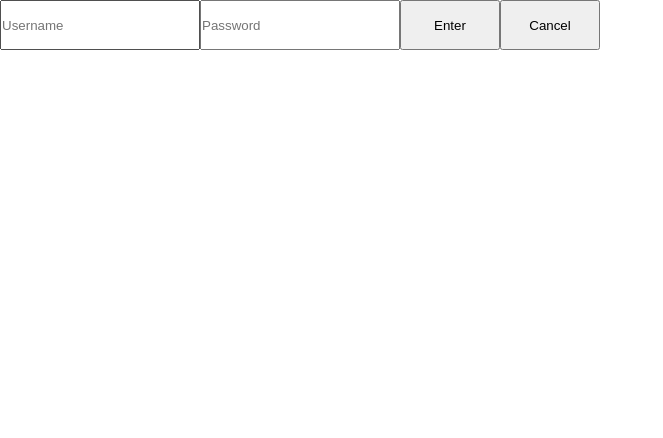
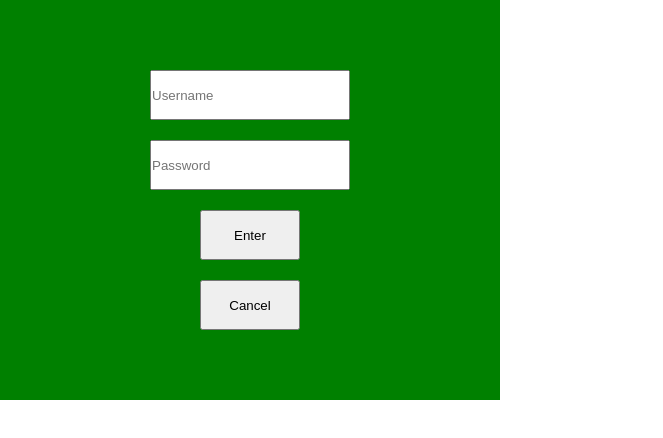
Before and after one commit to santanafx/mystic, a React (Vite) app: page /login in a window 1280 px wide. Shown: the top 438 px of the page, without its empty margins (0-663 px from the left). Built offline with nearby package versions, Linux system fonts and the light colour scheme.

Commit message:
style: Added login container style

```diff
--- a/src/components/Login/Login.module.css
+++ b/src/components/Login/Login.module.css
@@ -1,3 +1,11 @@
 .loginContainer {
   position: relative;
+  width: 500px;
+  height: 400px;
+  background-color: green;
+  display: flex;
+  flex-direction: column;
+  align-items: center;
+  justify-content: center;
+  gap: 20px;
 }
```
